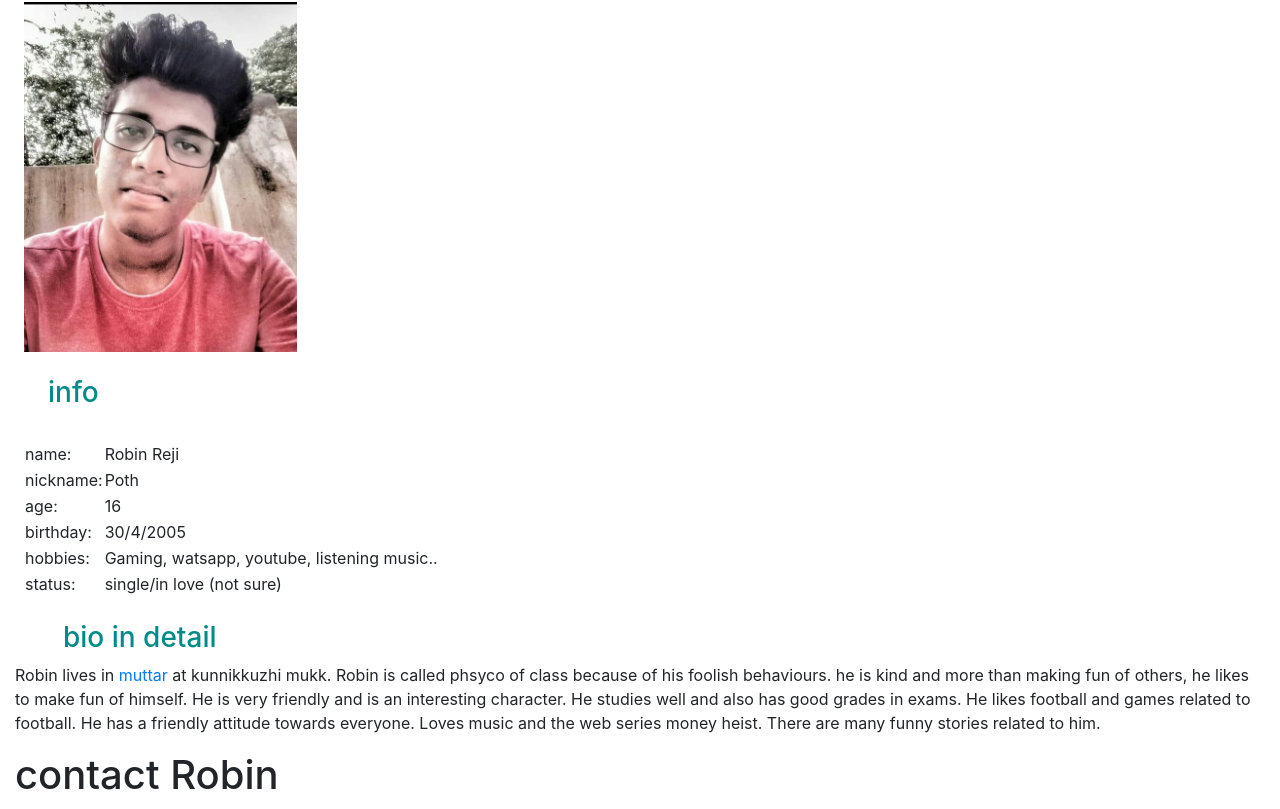
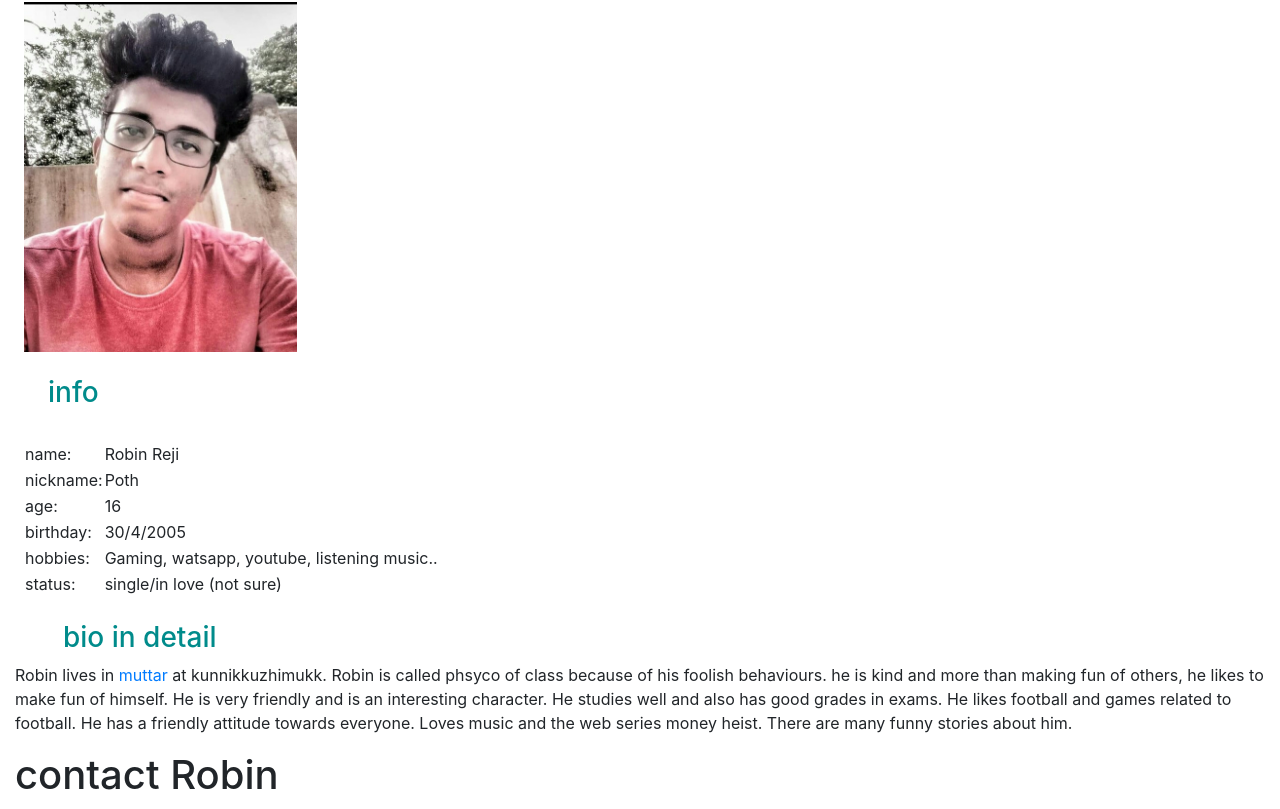
Before and after one commit to Rizvi-Razaq/St-Bad-Assess, a plain HTML site: page Robinbio.html in a window 1280 px wide. Shown: the part 88-897 px from the top of the page. Drawn offline with nearby package versions, Linux system fonts and the light colour scheme.

Commit message:
Update Robinbio.html

```diff
--- a/Robinbio.html
+++ b/Robinbio.html
@@ -51,9 +51,9 @@
     </div>
     <div class="container-fluid">
         <h3 class="ml-5" style="color: darkcyan;">bio in detail</h3>
-        <p>Robin lives in <a href="location.html">muttar</a> at kunnikkuzhi mukk. Robin is called phsyco of class because of his foolish behaviours. he is kind and more than making fun of
+        <p>Robin lives in <a href="location.html">muttar</a> at kunnikkuzhimukk. Robin is called phsyco of class because of his foolish behaviours. he is kind and more than making fun of
         others, he likes to make fun of himself. He is very friendly and is an interesting character. He studies well and also has good grades in exams. He likes football and
-    games related to football. He has a friendly attitude towards everyone. Loves music and the web series money heist. There are many funny stories related to him.</p>
+    games related to football. He has a friendly attitude towards everyone. Loves music and the web series money heist. There are many funny stories about him.</p>
     </div>
 </section>
 
```
